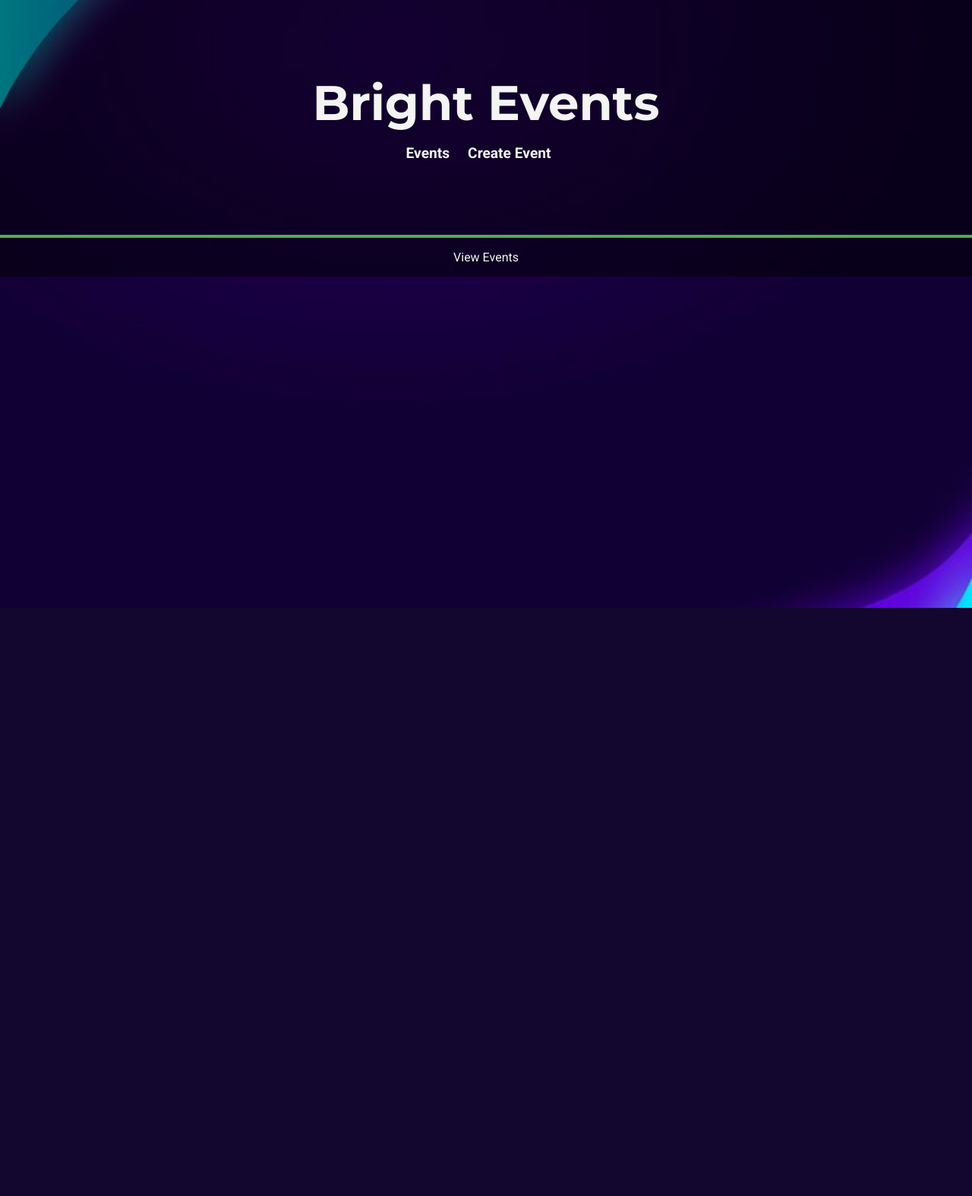
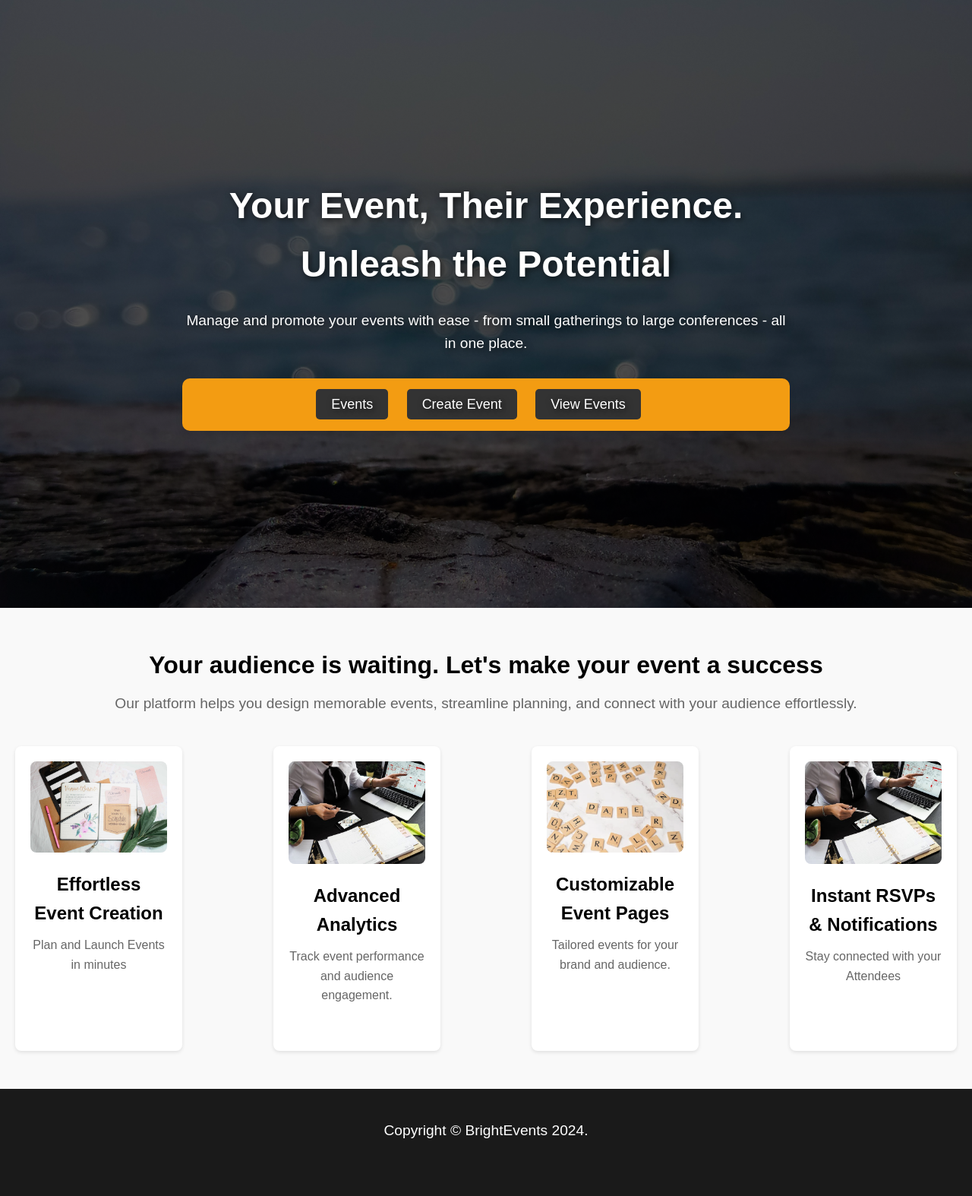
Before and after one commit to bjeptum/Bright_Events, a Flask app: page / in a window 1280 px wide. Shown: the whole page at 76% size. Before the commit the page ends 800 px from the top, so only its background shows below. Run offline with Flask 3, Linux system fonts and the light colour scheme; parts of the project's set-up code (start-up, migrations or seed data) failed here and were passed over.

Commit message:
Updated landing page and events pages styling

```diff
--- /dev/null
+++ b/backend/app/static/home.css
@@ -0,0 +1,193 @@
+/* Home Styles */
+* {
+    margin: 0;
+    padding: 0;
+    box-sizing: border-box;
+}
+
+body {
+    font-family: Arial, sans-serif;
+    line-height: 1.6;
+}
+
+/* Hero Section */
+.hero-section {
+    position: relative;
+    height: 100vh;
+    display: flex;
+    justify-content: center;
+    align-items: center;
+    color: #fff;
+    text-align: center;
+    overflow: hidden;
+}
+
+.hero-background {
+    position: absolute;
+    top: 0;
+    left: 0;
+    width: 100%;
+    height: 100%;
+    object-fit: cover;
+    z-index: 0;
+}
+
+.overlay {
+    position: absolute;
+    top: 0;
+    left: 0;
+    width: 100%;
+    height: 100%;
+    background: rgba(0, 0, 0, 0.7);
+    z-index: 1;
+}
+
+.hero-content {
+    position: relative;
+    z-index: 2;
+    max-width: 800px;
+    color: #ffffff;
+    text-shadow: 2px 2px 8px rgba(0, 0, 0, 0.7);
+}
+
+h1 {
+    font-size: 3rem;
+    font-family: 'Cursive', sans-serif;
+    margin-bottom: 20px;
+}
+
+p {
+    font-size: 1.2rem;
+    margin-bottom: 30px;
+}
+
+/* Call to Action */
+.cta {
+    display: flex;
+    justify-content: center;
+    align-items: center;
+    background-color: #f39c12;
+    padding: 20px;
+    text-align: center;
+    border-radius: 10px;
+    max-width: 800px;
+    margin: 0 auto;
+    box-shadow: 0 4px 8px rgba(0, 0, 0, 0.1);
+}
+
+.cta input {
+    padding: 10px;
+    font-size: 1rem;
+    border: none;
+    border-radius: 5px;
+    margin-right: 10px;
+}
+
+.cta button {
+    padding: 10px 20px;
+    font-size: 1rem;
+    border: none;
+    border-radius: 5px;
+    background-color: #28a745;
+    color: #fff;
+    cursor: pointer;
+}
+
+.cta button:hover {
+    background-color: #218838;
+}
+
+/* Navigation Bar */
+.cta-nav ul {
+    list-style: none;
+    padding: 0;
+    margin: 0;
+}
+
+.cta-nav ul li {
+    display: inline;
+    margin-right: 20px;
+}
+
+.cta-nav ul li a {
+    color: #fff;
+    font-size: 18px;
+    text-decoration: none;
+    padding: 10px 20px;
+    background-color: #333;
+    border-radius: 5px;
+}
+
+.cta-nav ul li a:hover {
+    background-color: #e67e22;
+}
+
+/* Features Section */
+.features {
+    text-align: center;
+    padding: 50px 20px;
+    background-color: #f9f9f9;
+}
+
+.features h2 {
+    font-size: 2rem;
+    margin-bottom: 10px;
+}
+
+.features p {
+    font-size: 1.2rem;
+    color: #666;
+    margin-bottom: 40px;
+}
+
+.feature-cards {
+    display: flex;
+    justify-content: space-between;
+    flex-wrap: wrap;
+    gap: 20px;
+}
+
+.card {
+    flex: 1;
+    max-width: 220px;
+    background-color: #fff;
+    padding: 20px;
+    text-align: center;
+    border-radius: 8px;
+    box-shadow: 0 2px 5px rgba(0, 0, 0, 0.1);
+}
+
+.card img {
+    width: 100%;
+    border-radius: 8px;
+    margin-bottom: 15px;
+}
+
+.card h3 {
+    font-size: 1.5rem;
+    margin-bottom: 10px;
+}
+
+.card p {
+    font-size: 1rem;
+    color: #666;
+}
+
+/* Bottom CTA Section */
+.cta-bottom {
+    padding: 40px;
+    background-color: #1a1a1a;
+    color: #fff;
+    text-align: center;
+    font-size: 1.5rem;
+}
+
+/* Link Styling */
+a {
+    color: #4CAF50;
+    text-decoration: none;
+}
+
+a:hover {
+    text-decoration: underline;
+}
--- a/backend/app/static/styles.css
+++ b/backend/app/static/styles.css
@@ -8,7 +8,7 @@ body {
     margin: 0;
     padding: 0;
     box-sizing: border-box;
-    background-image: url("/static/images/background.png");
+    background-image: url("/static/images/background-image.jpg");
     background-size: cover;
     background-position: center;
     background-repeat: no-repeat;
--- a/backend/app/templates/index.html
+++ b/backend/app/templates/index.html
@@ -3,24 +3,60 @@
 <head>
     <meta charset="UTF-8">
     <meta name="viewport" content="width=device-width, initial-scale=1.0">
-    <title>Home</title>
-    <link rel="stylesheet" href="{{ url_for('static', filename='styles.css') }}">
+    <title>Bright Events</title>
+    <link rel="stylesheet" href="{{ url_for('static', filename='home.css') }}">
 </head>
 <body>
-    <header>
-        <h1>Bright Events</h1>
-        <nav>
-            <ul>
-                <li><a href="{{ url_for('events.list_events_form') }}">Events</a></li>
-                <li><a href="{{ url_for('events.create_event_form') }}">Create Event</a></li>
-            </ul>
-        </nav>
+    <!--Hero Section -->
+    <header class="hero-section">
+        <img src="{{ url_for('static', filename='images/background-image.jpg') }}" alt="Hero Background" class="hero-background">
+        <div class="overlay"></div>
+        <div class="hero-content">
+            <h1>Your Event, Their Experience. Unleash the Potential</h1>
+            <p>Manage and promote your events with ease - from small gatherings to large conferences - all in one place.</p>
+            <div class="cta">
+            <!-- Navigation Bar -->
+            <nav class="cta-nav">
+                <ul>
+                    <li><a href="{{ url_for('events.list_events_form') }}">Events</a></li>
+                    <li><a href="{{ url_for('events.create_event_form') }}">Create Event</a></li>
+                    <li><a href="{{ url_for('events.list_events_form') }}">View Events</a></li>
+                </ul>
+            </nav>
+            </div>
     </header>
+    <!-- Features Section -->
+    <section class="features">
+        <h2>Your audience is waiting. Let's make your event a success</h2>
+        <p>Our platform helps you design memorable events, streamline planning, and connect with your audience effortlessly.</p>
+        <div class="feature-cards">
+            <div class="card">
+                <img src="{{ url_for('static',filename='images/feature1.jpg') }}" alt="Effortless Event Creation">
+                <h3>Effortless Event Creation</h3>
+                <p>Plan and Launch Events in minutes</p>
+            </div>
+            <div class="card">
+                <img src="{{ url_for('static',filename='images/feature2.jpg') }}" alt="Advanced analytics">
+                <h3>Advanced Analytics</h3>
+                <p>Track event performance and audience engagement.</p>
+            </div>
+            <div class="card">
+                <img src="{{ url_for('static',filename='images/feature3.jpg') }}" alt="Customizable Event Pages">
+                <h3>Customizable Event Pages</h3>
+                <p>Tailored events for your brand and audience.</p>
+            </div>
+            <div class="card">
+                <img src="{{ url_for('static',filename='images/feature2.jpg') }}" alt="Instant RSVPs & Notifications">
+                <h3>Instant RSVPs & Notifications</h3>
+                <p>Stay connected with your Attendees</p>
+            </div>
+        </div>
+    </section>
 
-    <footer>
-        <a href="{{ url_for('events.list_events_form') }}">View Events</a>
-    </footer>
-
+    <!-- Bottom Section -->
+    <section class="cta-bottom">
+        <p>Copyright © BrightEvents 2024.</p>
+    </section>
     <script src="{{ url_for('static', filename='scripts.js') }}"></script>
 </body>
 </html>
```
Also changed, not shown: backend/app/static/events.css (+170 -37 lines), backend/instance/dev_db.sqlite.
